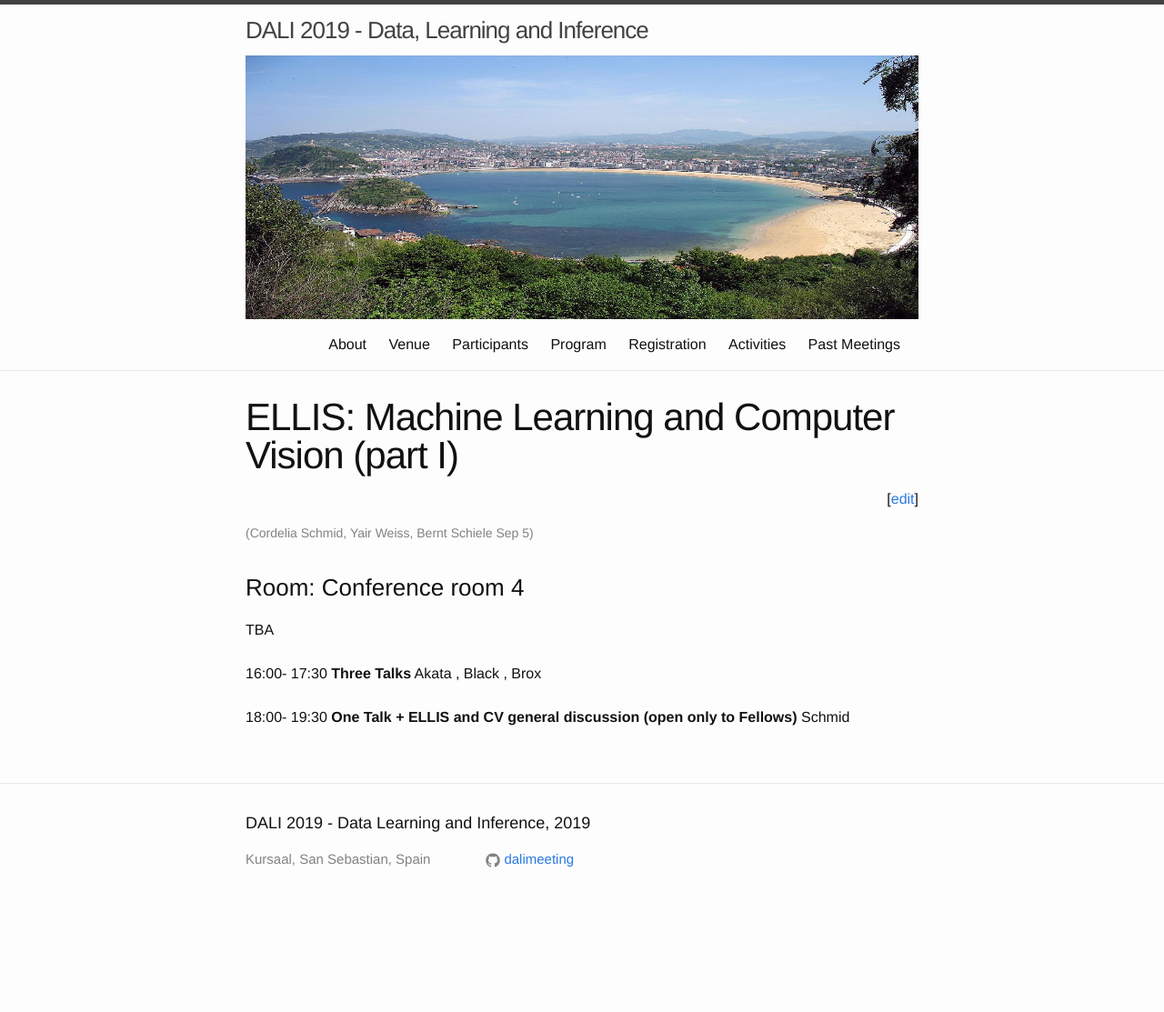
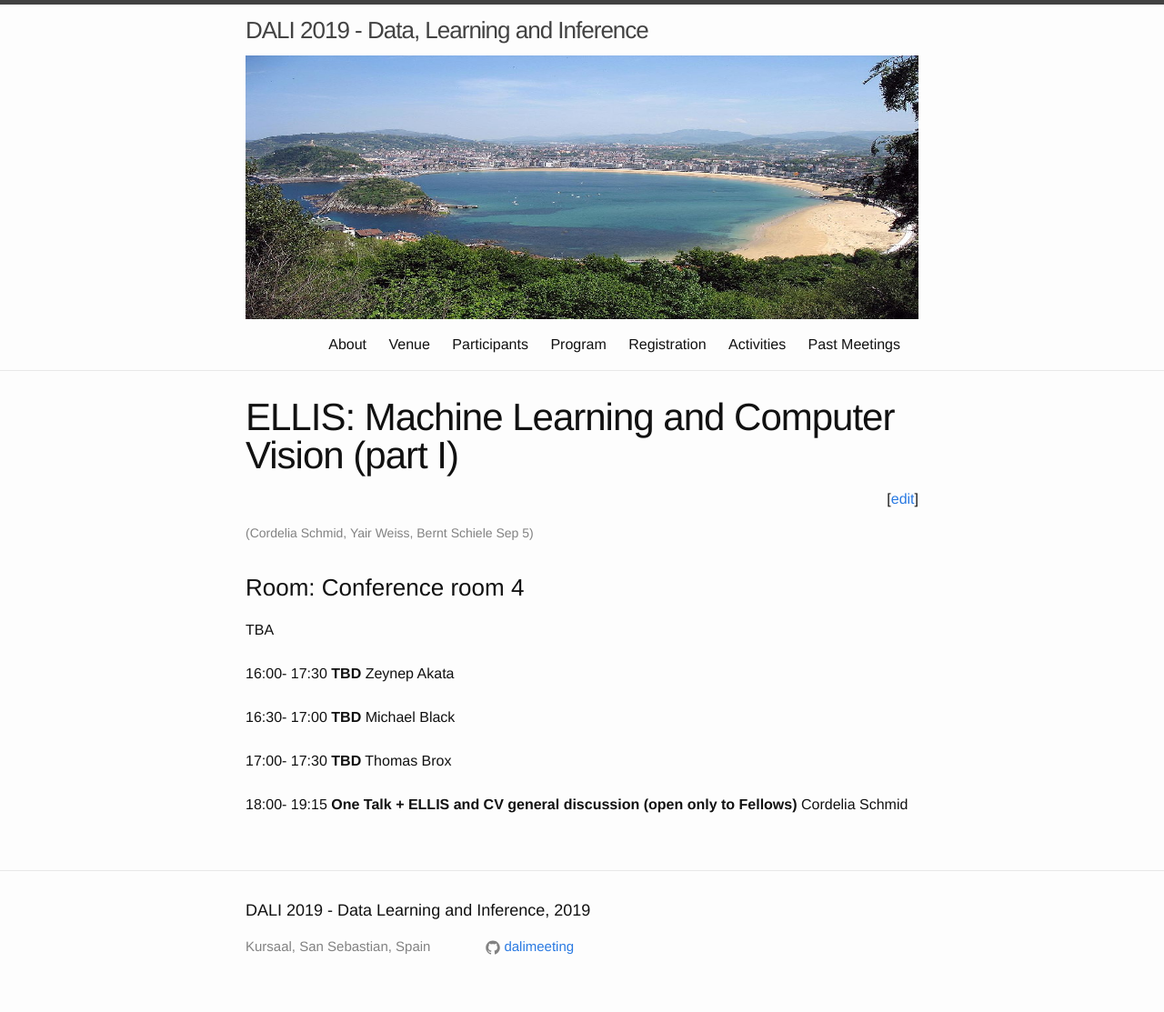
Before and after one commit to dalimeeting/dalimeeting.github.io, a Jekyll site: the page built from _posts/2019-09-05-workshop-05-05.md, in a window 1280 px wide. Shown: the whole page at 91% size. Built offline with Jekyll 4.4.1, drawn with Linux system fonts in a browser that asks for light colours; before the commit the page ends 1017 px from its top, so only the background shows below that.

Commit message:
updated schedules

```diff
--- a/_posts/2019-09-05-workshop-05-05.md
+++ b/_posts/2019-09-05-workshop-05-05.md
@@ -17,14 +17,26 @@
 talks:
 - start: "16:00"
   end: "17:30"
-  title: "Three Talks"
+  title: "TBD"
   author:
-  - given: Akata
-  - given: Black
-  - given: Brox
+  - given: Zeynep
+    family: Akata
+- start: "16:30"
+  end: "17:00"
+  title: "TBD"
+  author:
+    - given: Michael
+      family: Black
+- start: "17:00"
+  end: "17:30"
+  title: "TBD"
+  author:
+    - given: Thomas
+      family: Brox
 - start: "18:00"
-  end: "19:30"
+  end: "19:15"
   title: "One Talk + ELLIS and CV general discussion (open only to Fellows)"
   author:
-  - given: Schmid
+  - given: Cordelia
+    family: Schmid
 ---
```
Also changed, not shown: _posts/2019-09-03-workshop-03-03.md (+6 -6 lines), _posts/2019-09-05-workshop-05-01.md (+11 -10 lines).
